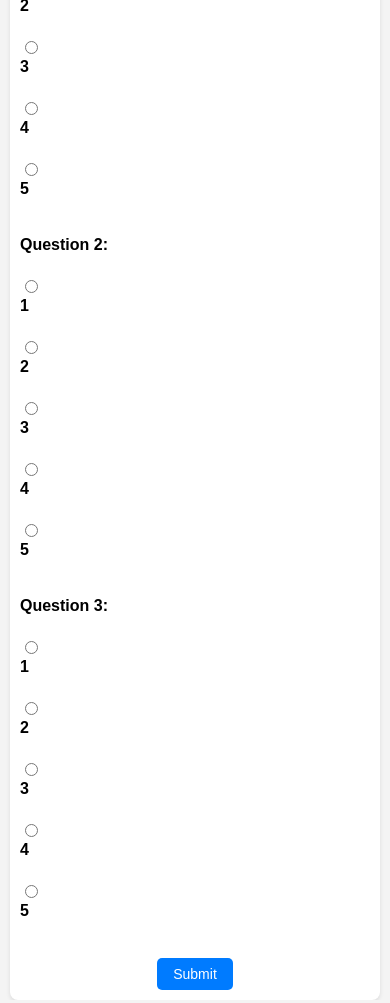
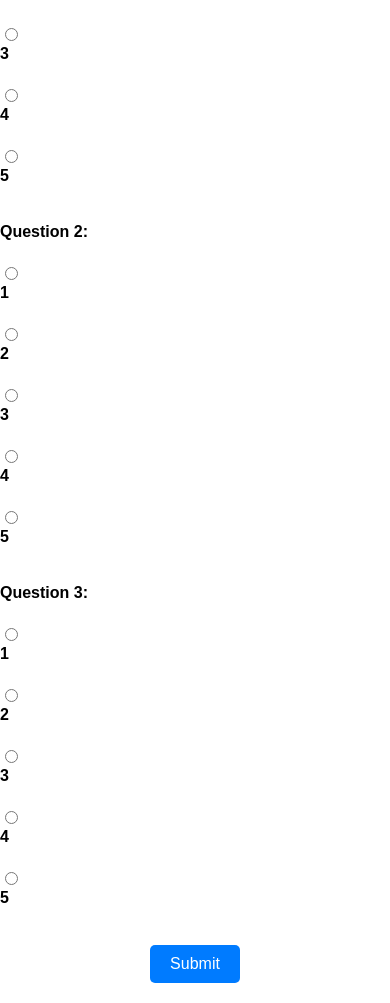
Before and after one commit to ttarlov/form, a plain HTML site: page index.html in a window 390 px wide. Drawn offline with Linux system fonts and the light colour scheme.

Commit message:
Update index.css

```diff
--- a/index.css
+++ b/index.css
@@ -1,12 +1,23 @@
+html, body {
+  height: 100%;
+  margin: 0;
+}
+
 body {
   font-family: Arial, sans-serif;
   display: flex;
+  flex-direction: column;
   justify-content: center;
   align-items: center;
-  height: 100vh;
   background-color: #f4f4f4;
-  margin: 0;
-  padding: 10px; /* Added padding for smaller screens */
+}
+
+.main-content {
+  flex: 1;
+  overflow-y: auto;
+  padding: 20px;
+  width: 100%;
+  max-width: 800px; /* Adjust the max-width as needed */
 }
 
 form {
@@ -15,7 +26,6 @@ form {
   border-radius: 8px;
   box-shadow: 0 2px 4px rgba(0, 0, 0, 0.1);
   width: 100%;
-  max-width: 800px; /* Set max-width for larger screens */
 }
 
 div {
@@ -52,14 +62,3 @@ button {
 button:hover {
   background-color: #0056b3;
 }
-
-@media (max-width: 600px) {
-  form {
-    padding: 10px; /* Reduce padding for smaller screens */
-  }
-
-  button {
-    padding: 8px 16px; /* Reduce button padding for smaller screens */
-    font-size: 14px; /* Reduce font size for smaller screens */
-  }
-}
```
